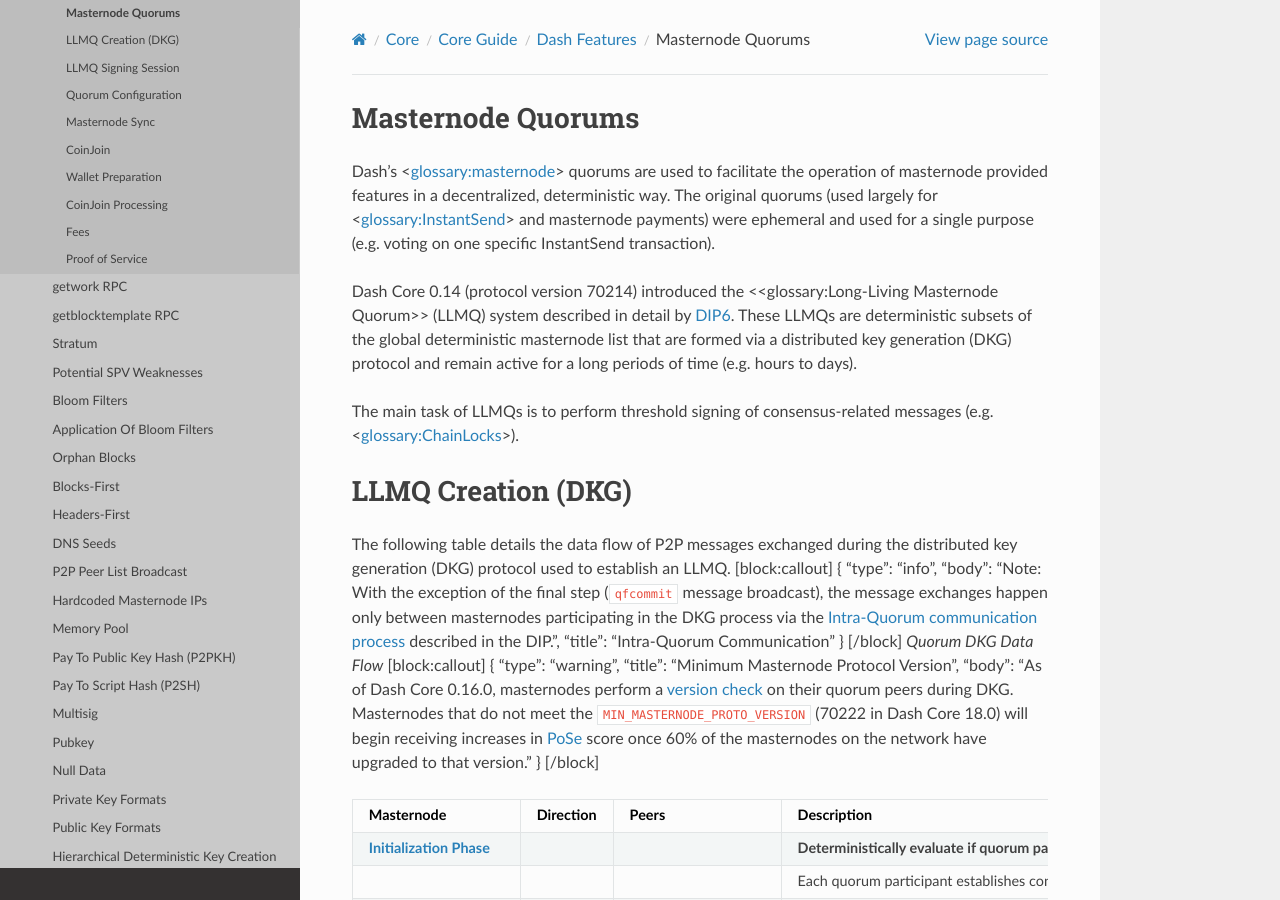
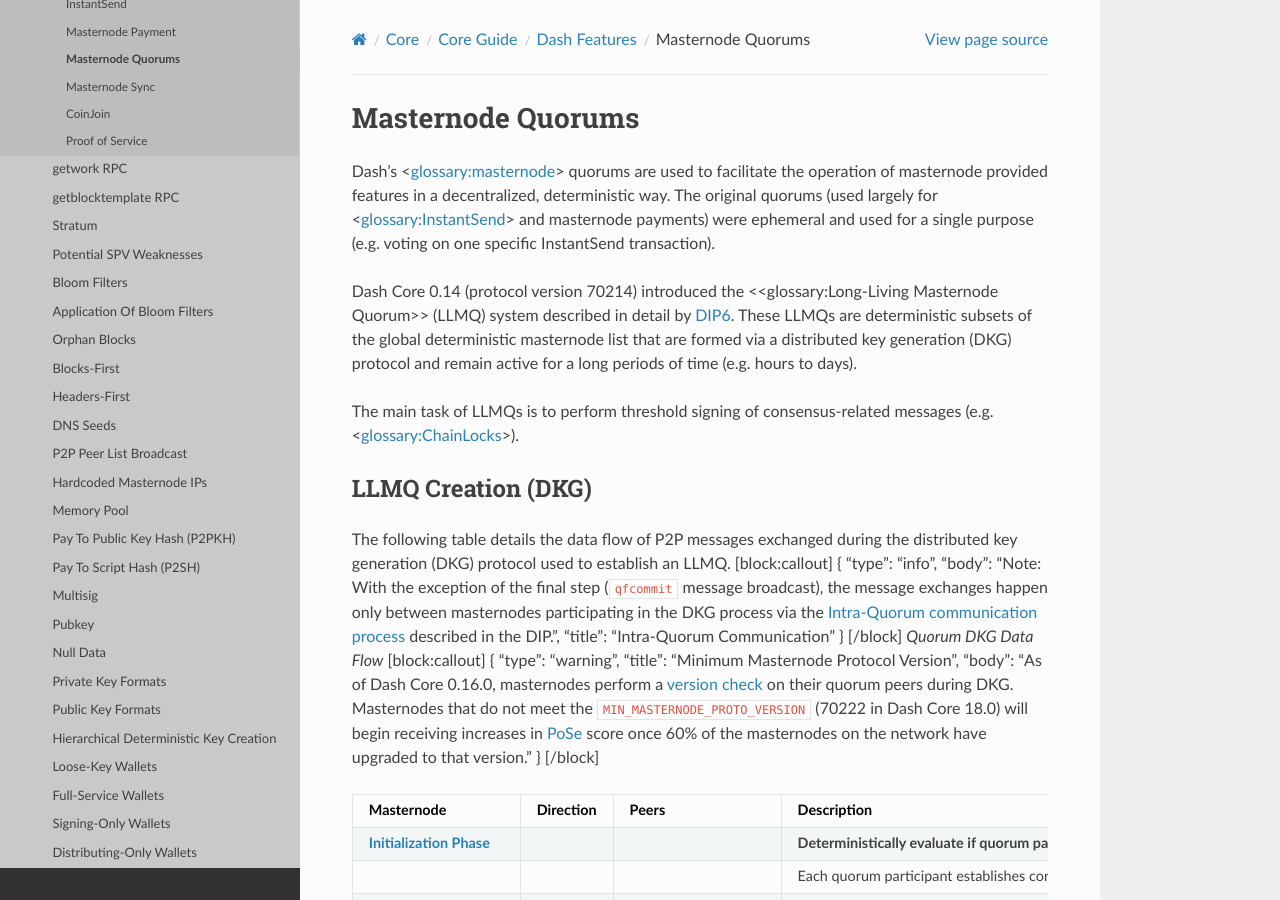
Before and after one commit to thephez/rtd-tutorial-2, a Sphinx documentation site: the page built from docs/source/core/guide/dash-features/core-guide-dash-features-masternode-quorums.md, in a window 1280 px wide and 900 px high. Built offline with Sphinx 7.4.7 and the Read the Docs theme 2.0.0, drawn with Linux system fonts in a browser that asks for light colours.

Commit message:
chore: heading updates

```diff
--- a/docs/source/core/guide/dash-features/core-guide-dash-features-masternode-quorums.md
+++ b/docs/source/core/guide/dash-features/core-guide-dash-features-masternode-quorums.md
@@ -6,7 +6,7 @@
 
 The main task of LLMQs is to perform threshold signing of consensus-related messages (e.g. <<glossary:ChainLocks>>).
 
-# LLMQ Creation (DKG)
+## LLMQ Creation (DKG)
 
 The following table details the data flow of P2P messages exchanged during the distributed key generation (DKG) protocol used to establish an LLMQ.
 [block:callout]
@@ -49,7 +49,7 @@
 |                                                | ← | [`getdata` message](core-ref-p2p-network-data-messages#getdata) (qfcommit) | Peer(s) respond with request for quorum final commitment
 | [`qfcommit` message](core-ref-p2p-network-quorum-messages#qfcommit)                             | → |                              | Masternode sends the requested final commitment
 
-# LLMQ Signing Session
+## LLMQ Signing Session
 
 The following table details the data flow of P2P messages exchanged during an LLMQ signing session. These sessions take advantage of BLS threshold signatures to enable quorums to sign arbitrary messages. For example, Dash Core 0.14 uses this capability to create the quorum signature found in the [`clsig` message](core-ref-p2p-network-instantsend-messages#clsig) that enables <<glossary:ChainLocks>>.
 
@@ -76,7 +76,7 @@
 | `SIG_SHARE_REQUEST_TIMEOUT` | 5 | Time to wait for a requested share before requesting from a different node |
 | `SESSION_TOTAL_TIMEOUT` | 300 | Time to wait for session to complete |
 
-# Quorum Configuration
+## Quorum Configuration
 
 Mainnet and Testnet only use quorums of pre-defined sizes that are hard coded into Dash Core. RegTest and Devnet environments each have a quorum that supports custom size and threshold parameters that are controlled via command line or configuration file parameters (`llmqtestparams`/`llmqdevnetparams`).
 
--- a/docs/source/core/guide/index.rst
+++ b/docs/source/core/guide/index.rst
@@ -2,11 +2,13 @@
 ----------
 
 .. toctree::
+  :maxdepth: -1
 
   blockchain/index.rst
   dash-features/index.rst
 
 .. toctree::
+  :maxdepth: 3
   :glob:
 
   *
```
Also changed, not shown: docs/source/core/guide/dash-features/core-guide-dash-features-historical-reference.md (+1 -1 lines), docs/source/core/guide/dash-features/core-guide-dash-features-instantsend.md (+3 -3 lines), docs/source/core/guide/dash-features/core-guide-dash-features-privatesend.md (+4 -4 lines).
